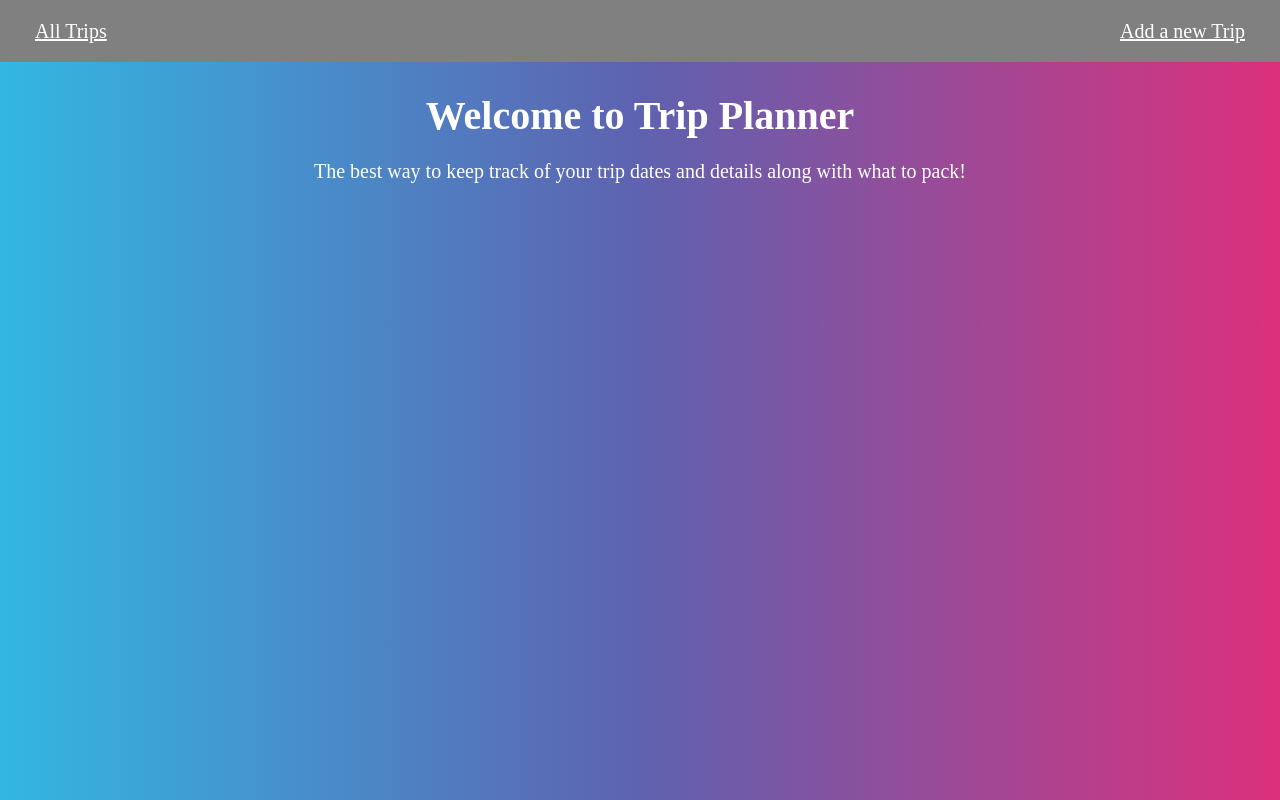
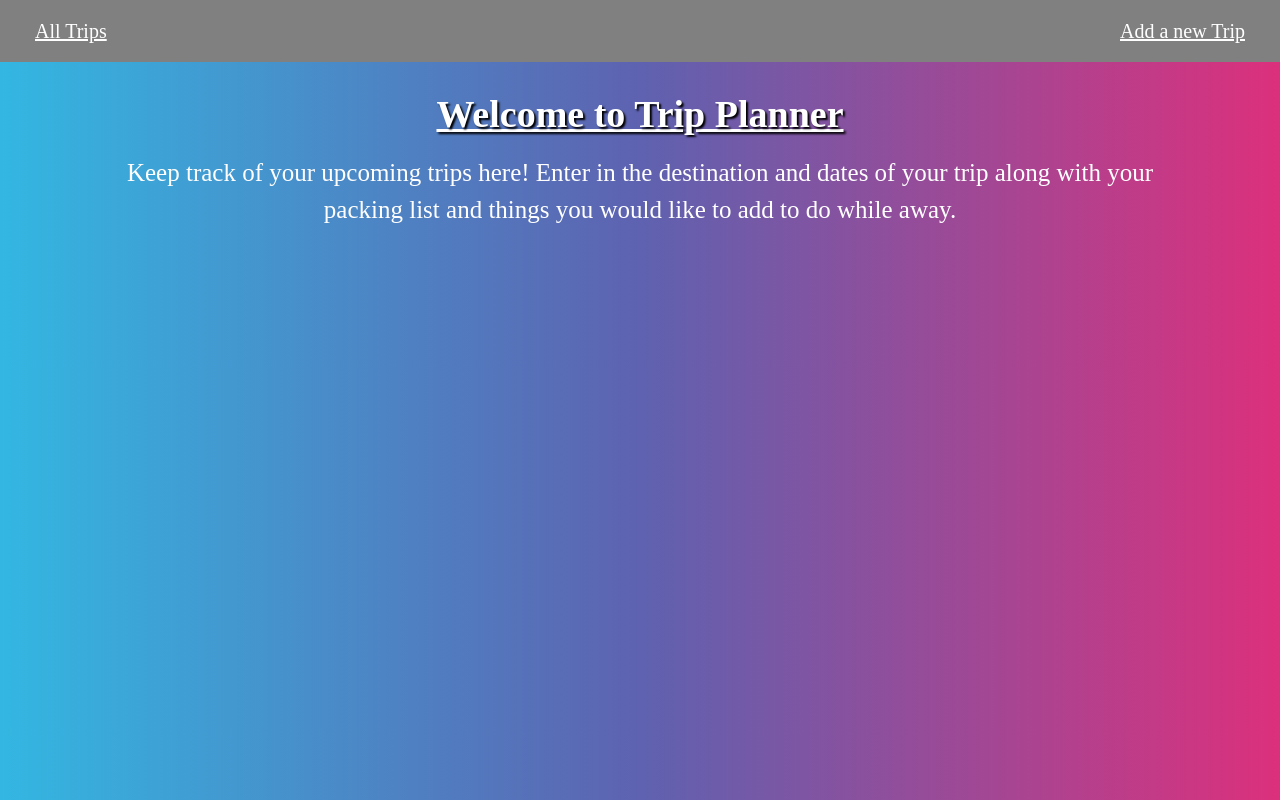
Before and after one commit to jesspesale/travel-planner-frontend, a React (Create React App) app: page / in a window 1280 px wide. Built offline with nearby package versions, Linux system fonts and the light colour scheme; no server answers.

Commit message:
added styling to home page

```diff
--- a/src/App.css
+++ b/src/App.css
@@ -43,6 +43,12 @@
     transform: rotate(360deg);
   }
 }
+.home_paragraph{
+  font-size: 25px;
+  text-align: center;
+  margin-left: 85px;
+  margin-right: 85px;
+}
 
 .title {
   font-size: 38px;
@@ -55,7 +61,7 @@
   font-size: 32px;
   color: #B0B0B0;
   text-shadow: 1.5px 1.5px 1.5px rgb(10, 12, 12);
-
+  text-align: center;
 }
 .list_items {
   font-size: 22px;
--- a/src/componenets/Home.js
+++ b/src/componenets/Home.js
@@ -3,8 +3,10 @@ import React from "react";
 const Home = () => {
     return (
         <div>
-            <h1>Welcome to Trip Planner</h1>
-            <p>The best way to keep track of your trip dates and details along with what to pack!</p>
+            <h1 className="title">Welcome to Trip Planner</h1>
+            <p className="home_paragraph">
+                Keep track of your upcoming trips here! Enter in the destination and dates of your trip along with your packing list and things you would like to add to do while away.
+            </p>
             <br/><br/>
         </div>
     )
--- a/src/componenets/Trip.js
+++ b/src/componenets/Trip.js
@@ -32,8 +32,7 @@ const Trip = (props) => {
             <br/><br/>
             <h3 className="title">Travel Dates:</h3>
             <div className="answer"> {trip ? changeDate(trip) : null} </div>
-            <br/><br></br>
-            <h4>Build your packing list and itinerary below:</h4>
+            <br></br>
             <div className="form_rows">
             <PackingItemContainer trip={trip} />
             <br/><br/>
```
